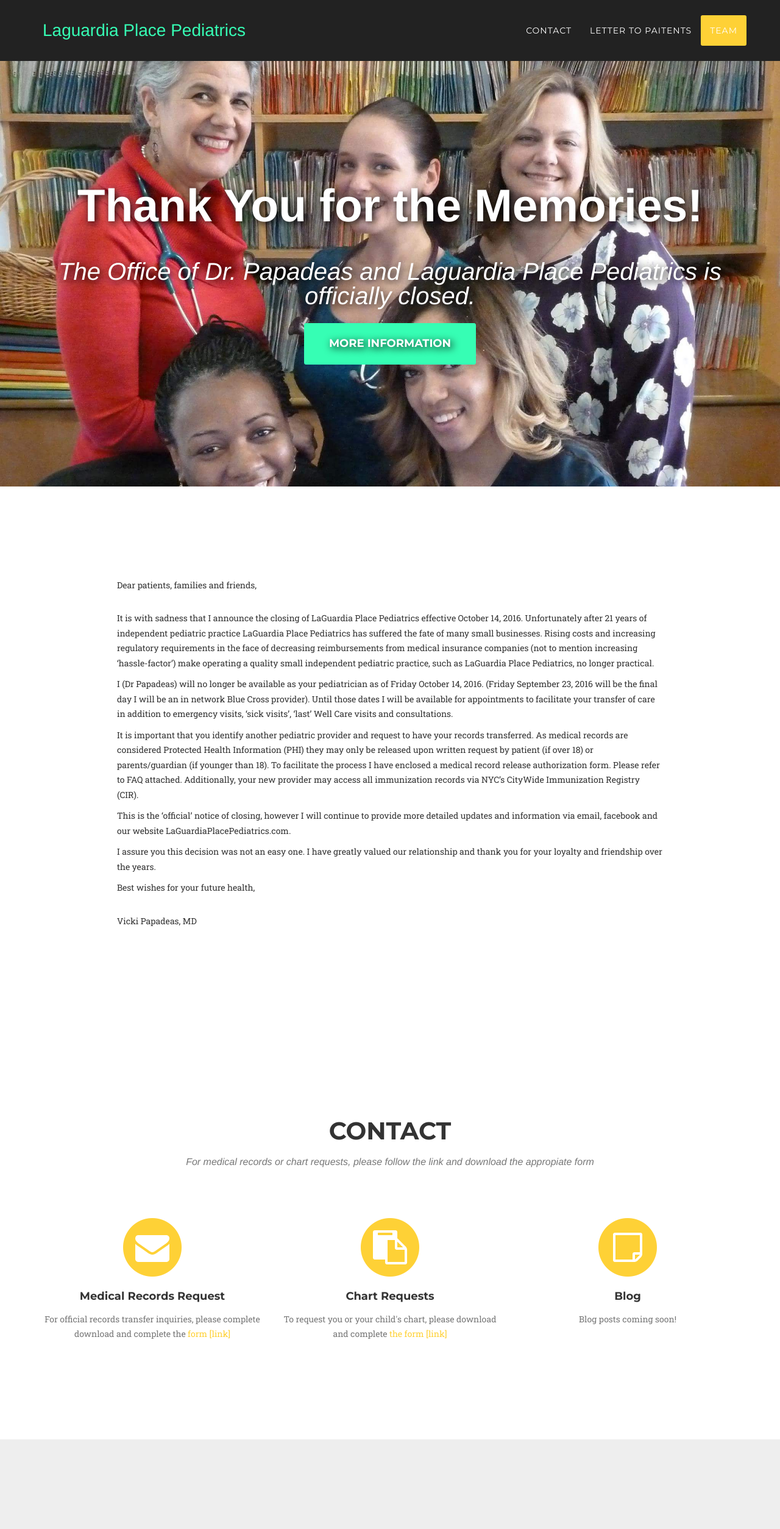
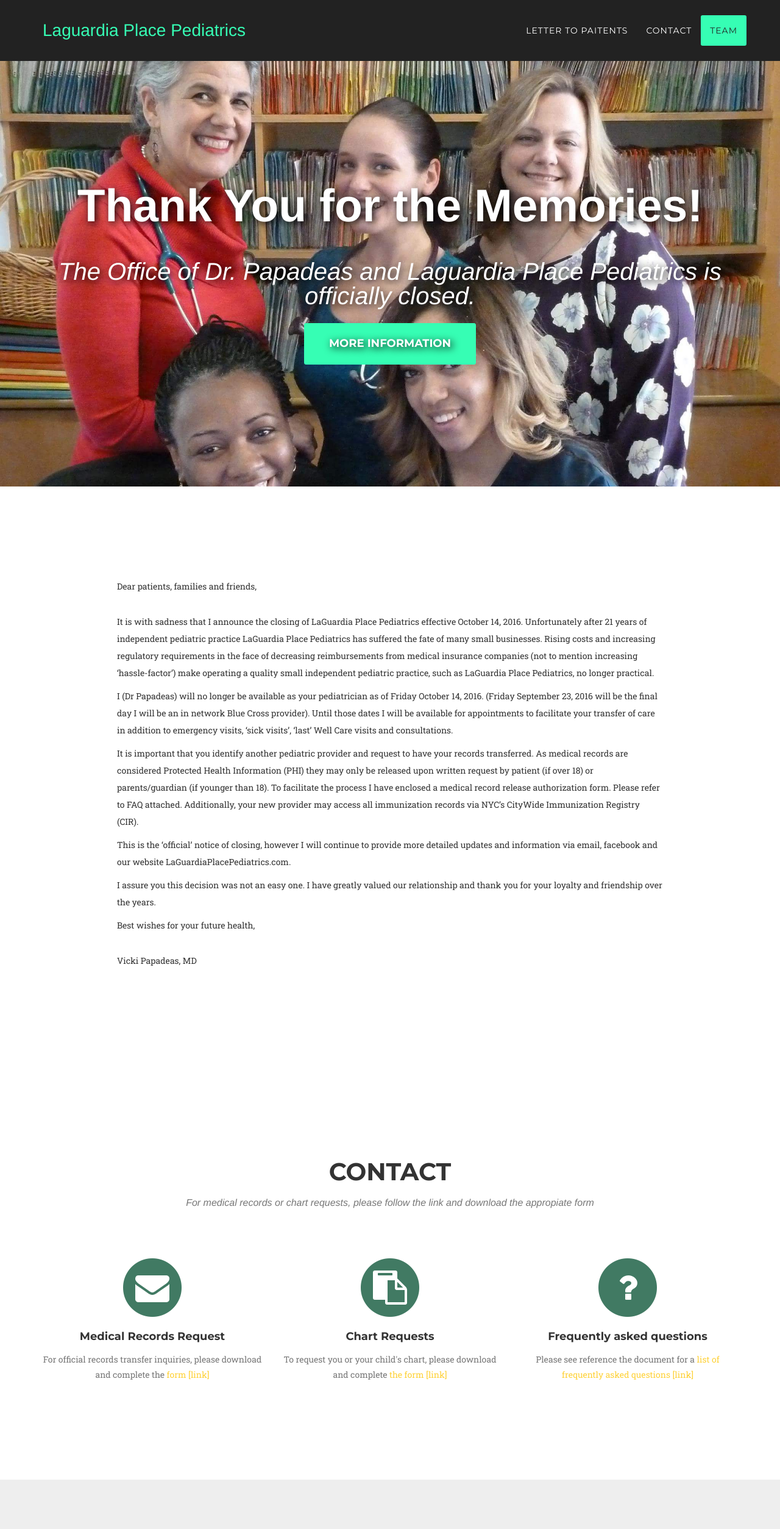
Before and after one commit to vpapadeas/vpapadeas.github.io, a website: page index.html in a window 1280 px wide. Shown: the top 2508 px of the page at 61% size. Drawn offline with nearby package versions, Linux system fonts and the light colour scheme; a web font is replaced by a local one.

Commit message:
colors and links updated

```diff
--- a/css/agency.css
+++ b/css/agency.css
@@ -11,7 +11,7 @@
   color: #777777;
 }
 .text-primary {
-  color: #fed136;
+  color:  #417a63;
 }
 p {
   font-size: 14px;
@@ -164,8 +164,8 @@
   border-color: rgba(255, 255, 255, 0.02);
 }
 .navbar-custom .navbar-toggle {
-  background-color: #fed136;
-  border-color: #fed136;
+  background-color: #36feb4;
+  border-color: #36feb4;
   font-family: "Montserrat", "Helvetica Neue", Helvetica, Arial, sans-serif;
   text-transform: uppercase;
   color: white;
@@ -173,7 +173,7 @@
 }
 .navbar-custom .navbar-toggle:hover,
 .navbar-custom .navbar-toggle:focus {
-  background-color: #fed136;
+  background-color: #36feb4;
 }
 .navbar-custom .nav li a {
   font-family: "Montserrat", "Helvetica Neue", Helvetica, Arial, sans-serif;
@@ -184,18 +184,18 @@
 }
 .navbar-custom .nav li a:hover,
 .navbar-custom .nav li a:focus {
-  color: #fed136;
+  color: #36feb4;
   outline: none;
 }
 .navbar-custom .navbar-nav > .active > a {
   border-radius: 0;
-  color: white;
-  background-color: #fed136;
+  color: #222;
+  background-color: #36feb4;
 }
 .navbar-custom .navbar-nav > .active > a:hover,
 .navbar-custom .navbar-nav > .active > a:focus {
-  color: white;
-  background-color: #fec503;
+  color: #222;
+  background-color: #36feb4;
 }
 
 /*@media (max-width: 769px) {
@@ -769,3 +769,9 @@
   padding-left: 15%;
   padding-right: 15%;
 }
+
+article p {
+  line-height: 2em;
+  font-size: 1em;
+
+}
--- a/index.html
+++ b/index.html
@@ -53,9 +53,6 @@
                     <li class="hidden">
                         <a href="#page-top"></a>
                     </li>
-                    <li>
-                        <a class="page-scroll" href="#services">Contact</a>
-                    </li>
                     <!-- <li>
                         <a class="page-scroll" href="#portfolio">Portfolio</a>
                     </li> -->
@@ -64,6 +61,9 @@
                       <a class="page-scroll" href="#goodbye">Letter to Paitents </a>
                     </li>
 
+                    <li>
+                      <a class="page-scroll" href="#services">Contact</a>
+                    </li>
                     <!-- <li>
                         <a class="page-scroll" href="#about">History</a>
                     </li> -->
@@ -148,7 +148,7 @@
                         <i class="fa fa-envelope fa-stack-1x fa-inverse"></i>
                     </span>
                     <h4 class="service-heading">Medical Records Request</h4>
-                    <p class="text-muted"> For official records transfer inquiries, please complete download and complete the<a href="transfer-request.pdf"> form [link]</a> </p>
+                    <p class="text-muted"> For official records transfer inquiries, please download and complete the<a href="transfer-request.pdf"> form [link]</a> </p>
                 </div>
                 <div class="col-md-4">
                     <span class="fa-stack fa-4x">
@@ -161,12 +161,12 @@
                 <div class="col-md-4">
                     <span class="fa-stack fa-4x">
                         <i class="fa fa-circle fa-stack-2x text-primary"></i>
-                        <i class="fa fa-sticky-note-o fa-stack-1x fa-inverse"></i>
+                        <i class="fa fa-question fa-stack-1x fa-inverse"></i>
                     </span>
-                    <h4 class="service-heading">Blog</h4>
+                    <h4 class="service-heading">Frequently asked questions</h4>
                     <p class="text-muted">
                       <!-- Click here to read some of Dr. Papadeas's old blog posts, including her strong opinions on the overuse of strollers. -->
-                      Blog posts coming soon!
+                      Please see reference the document for a <a href="letter.pdf"> list of frequently asked questions [link] </a>
                     </p>
                 </div>
             </div>
```
